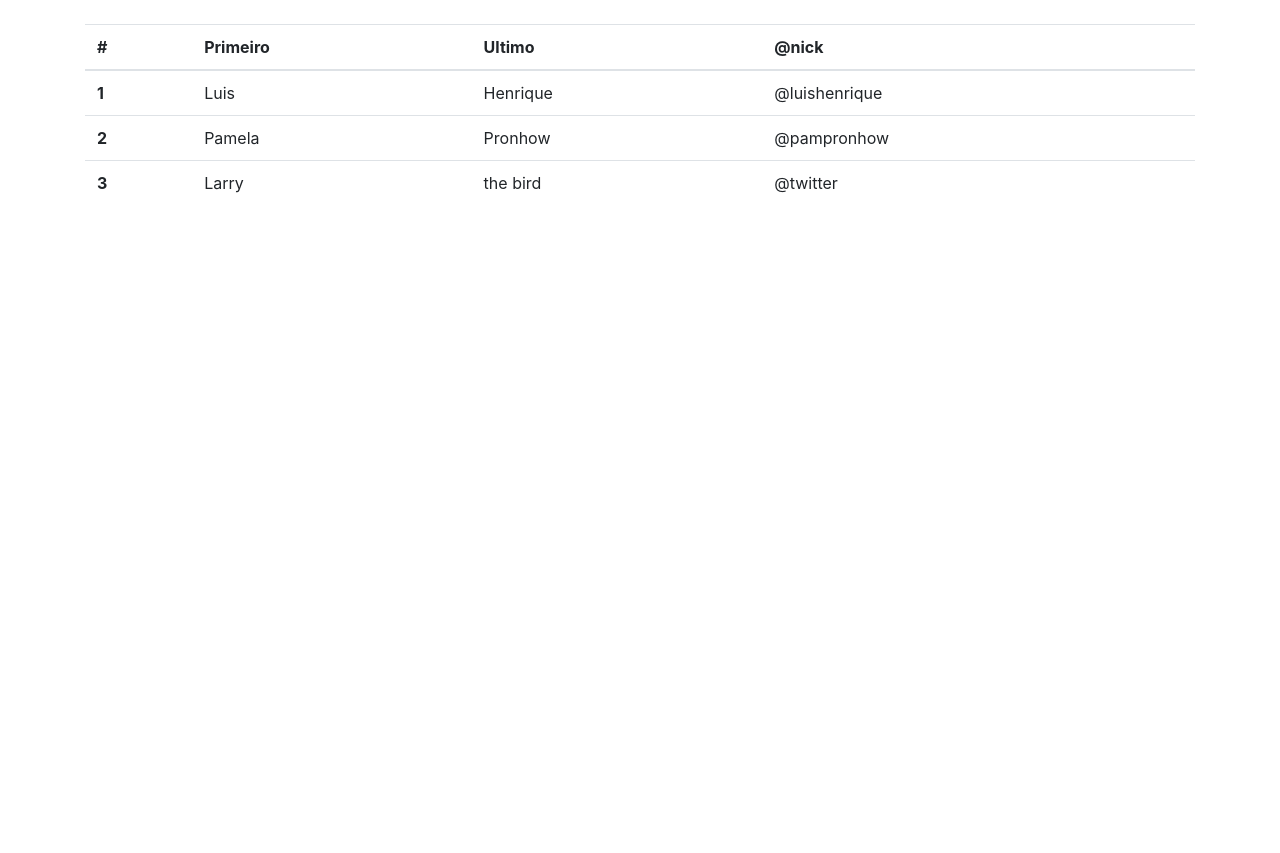
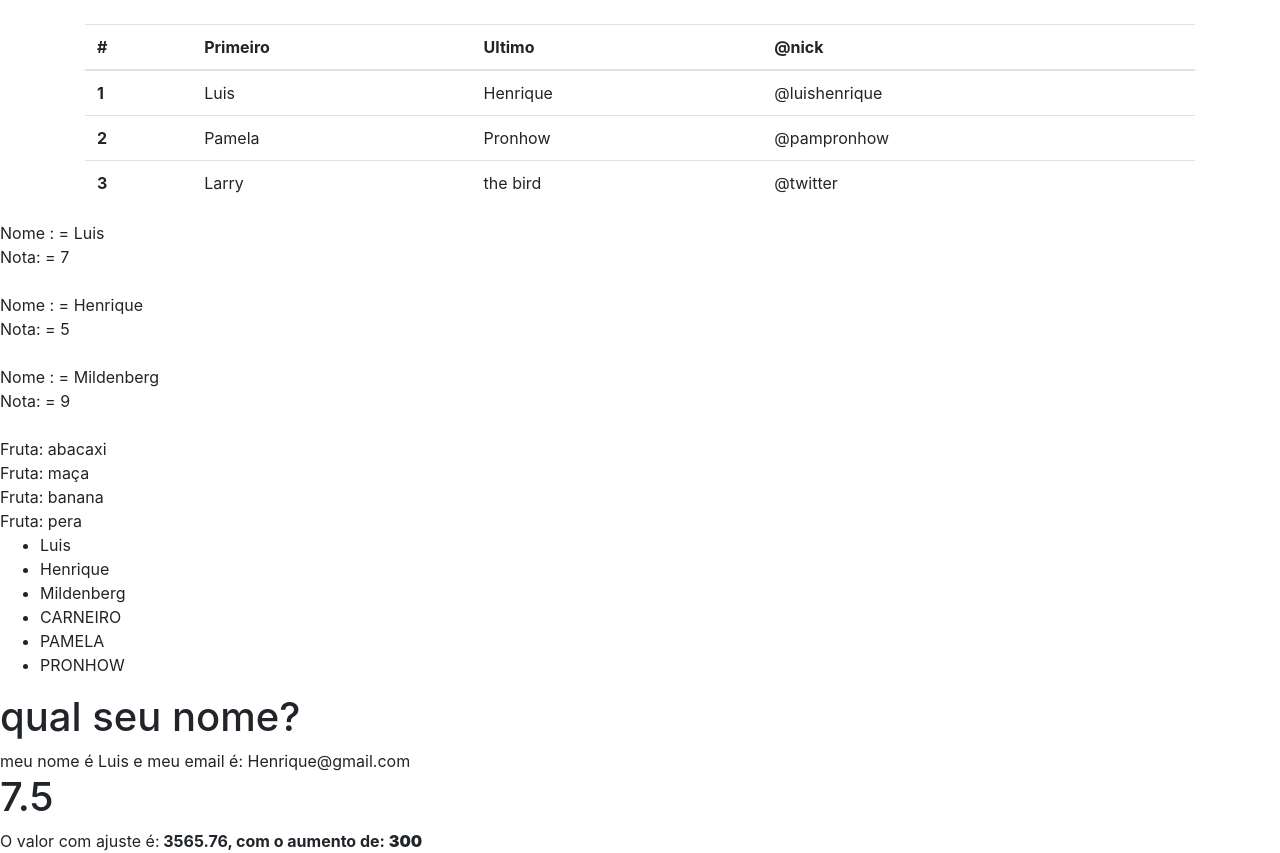
Before and after one commit to luishenriquemildenberg/Php-System, a PHP site: page /teste.php in a window 1280 px wide. Before the commit the page ends 193 px from the top, so only its background shows below. Run offline with PHP 8.4, Linux system fonts and the light colour scheme.

Commit message:
Alterações

```diff
--- a/sobre.php
+++ b/sobre.php
@@ -8,8 +8,9 @@
 
 <body>
     <div class="cabecalho">
-        <h1> Cabeçalho </h1>
     </div>
+    <br>
+    <br>
     <div class="container">
         <div class="row">
             <div class="col">
--- a/teste.php
+++ b/teste.php
@@ -31,6 +31,96 @@
 </table>
 </div>
 
+<?php
+
+    $arrNotas = [
+        "aluno1" => [
+            "Nome : " => "Luis",
+            "Nota: " => 7
+        ],
+        "aluno2" => [
+            "Nome : " => "Henrique",
+            "Nota: " => 5
+        ],
+        "aluno3" => [
+            "Nome : " => "Mildenberg",
+            "Nota: " => 9
+        ],
+    ];
+
+    foreach ($arrNotas as $aluno){
+        foreach ($aluno as $chave => $valor){
+            echo "{$chave} = {$valor} <br>";
+        }
+        echo"<br>";
+    }
+
+     $arrFrutas = ["abacaxi", "maça", "banana", "pera"];
+
+     foreach ($arrFrutas as $f) {
+        echo "Fruta: ".$f."<br>";
+     }
+
+     $nomes = [
+         1 => "Luis",
+         2 => "Henrique",
+         3 => "Mildenberg",
+         4 => "CARNEIRO",
+         5 => "PAMELA",
+         6 => "PRONHOW"];
+
+        //  foreach ($nomes as $c => $n) {
+        //      echo "Chave: {$c}  Nomes {$n} <br>";
+        //  }
+
+?>
+    <ul>
+        <?php
+        foreach ($nomes as $n) {
+        ?>
+        <li><?= $n ?></li>
+        <?php
+        }
+        ?>
+    </ul>
+
+    <?php
+    function ExibeNomeEmail($nome, $email){
+        echo"meu nome é {$nome} e meu email é: {$email}";
+    }
+
+    ?>
+    <div>
+        <h1>qual seu nome?</h1>
+        <?= ExibeNomeEmail("Luis", "Henrique@gmail.com") ?>
+    </div>
+
+    <?php
+    function Ajuste($p1, $p2){
+        return(($p1 * $p2) / 4);
+    }
+    ?>
+
+    <h1> <?= Ajuste(3,10)?></h1>
+
+
+    <?php
+
+        $salario = 3265.76;
+        $valorAjuste = 0;
+
+        function valorAjuste($salario, &$valorAjuste){ // passa com & apenas na criação da função
+            $valorAjuste = 300.00;
+
+            return ($salario + $valorAjuste);
+
+        }
+        $valorFinal = valorAjuste($salario, $valorAjuste);
+        echo"O valor com ajuste é:<b> {$valorFinal}, com o aumento de: <b>{$valorAjuste}"
+
+    ?>
+
+
 <script src="https://code.jquery.com/jquery-3.3.1.slim.min.js" integrity="sha384-q8i/X+965DzO0rT7abK41JStQIAqVgRVzpbzo5smXKp4YfRvH+8abtTE1Pi6jizo" crossorigin="anonymous"></script>
     <script src="https://cdnjs.cloudflare.com/ajax/libs/popper.js/1.14.3/umd/popper.min.js" integrity="sha384-ZMP7rVo3mIykV+2+9J3UJ46jBk0WLaUAdn689aCwoqbBJiSnjAK/l8WvCWPIPm49" crossorigin="anonymous"></script>
     <link rel="stylesheet" href="https://stackpath.bootstrapcdn.com/bootstrap/4.1.3/css/bootstrap.min.css" integrity="sha384-MCw98/SFnGE8fJT3GXwEOngsV7Zt27NXFoaoApmYm81iuXoPkFOJwJ8ERdknLPMO" crossorigin="anonymous">
```
Also changed, not shown: css/main.css (+1 -52 lines), css/style.css (+6 -2 lines), delete.php (+4 -4 lines), select.php (+2 -24 lines).
